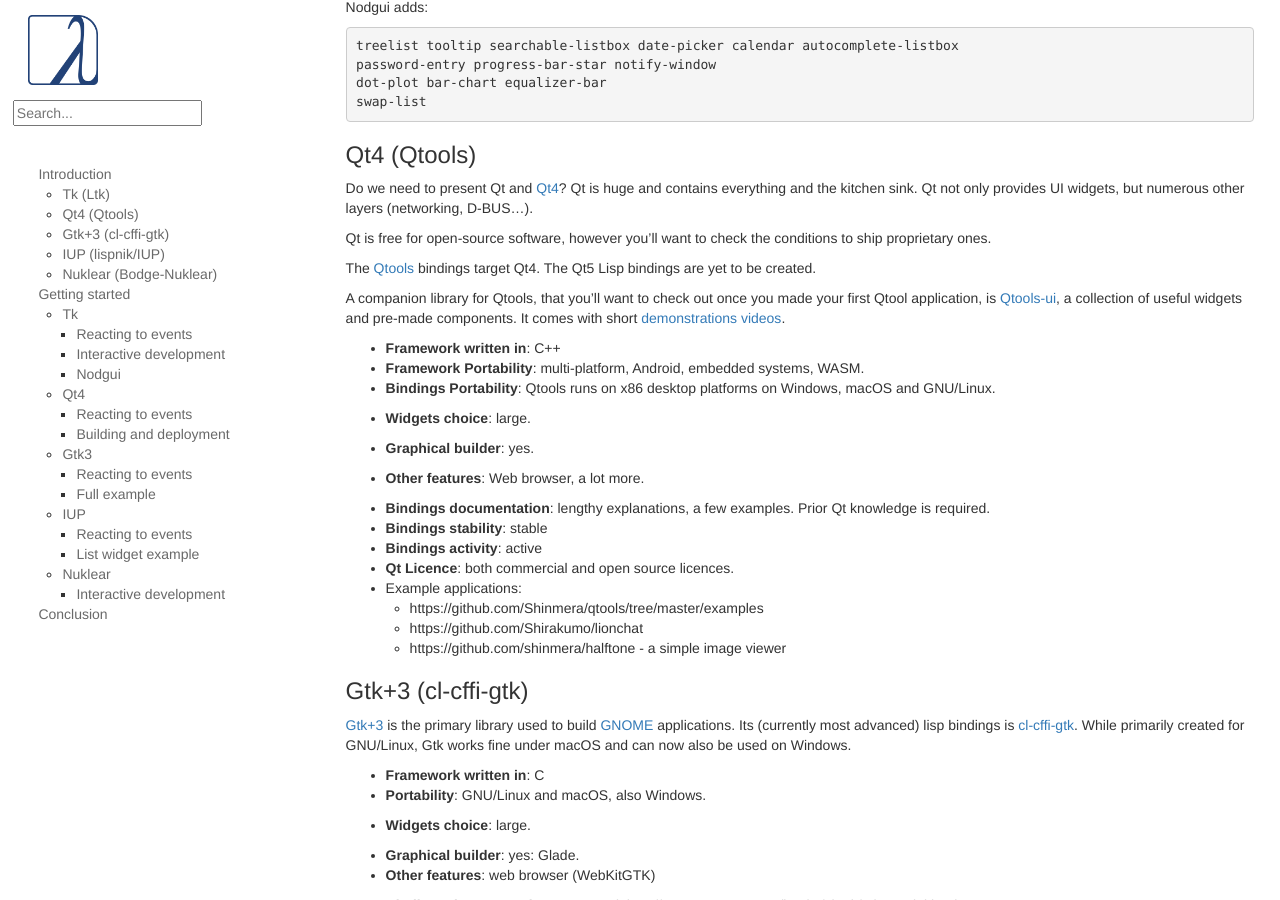
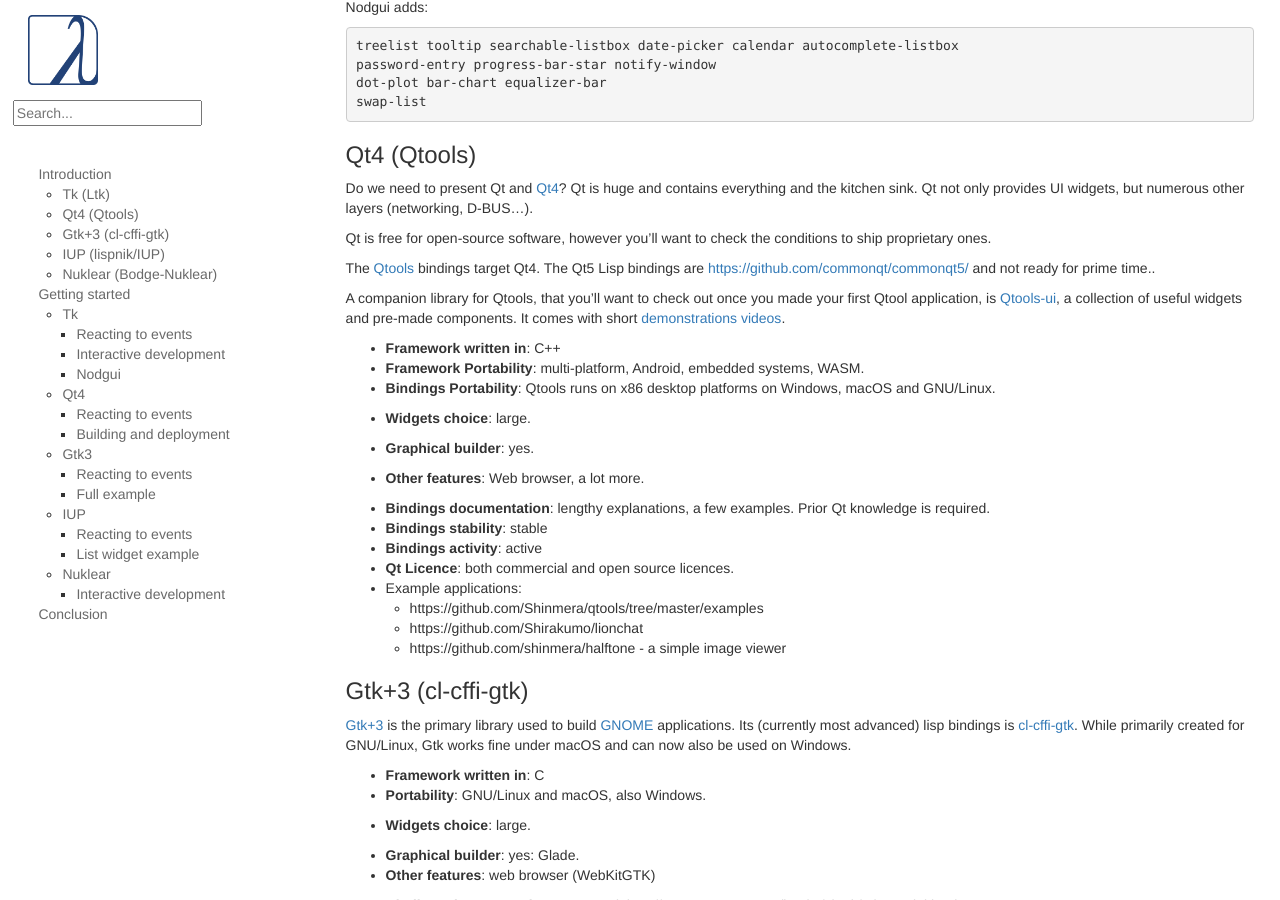
Before and after one commit to LispCookbook/cl-cookbook, a Jekyll site: the page built from gui.md, in a window 1280 px wide and 900 px high, scrolled down 2598 px. Built offline with Jekyll 4.4.1, drawn with Linux system fonts in a browser that asks for light colours.

Commit message:
GUI: mention CommonQt5

```diff
--- a/gui.md
+++ b/gui.md
@@ -151,8 +151,7 @@
 Qt is free for open-source software, however you'll want to check the
 conditions to ship proprietary ones.
 
-The [Qtools][qtools] bindings target Qt4. The Qt5 Lisp bindings are
-yet to be created.
+The [Qtools][qtools] bindings target Qt4. The Qt5 Lisp bindings are [https://github.com/commonqt/commonqt5/](in the works) and not ready for prime time..
 
 A companion library for Qtools, that you'll want to check out once you
 made your first Qtool application, is
```
